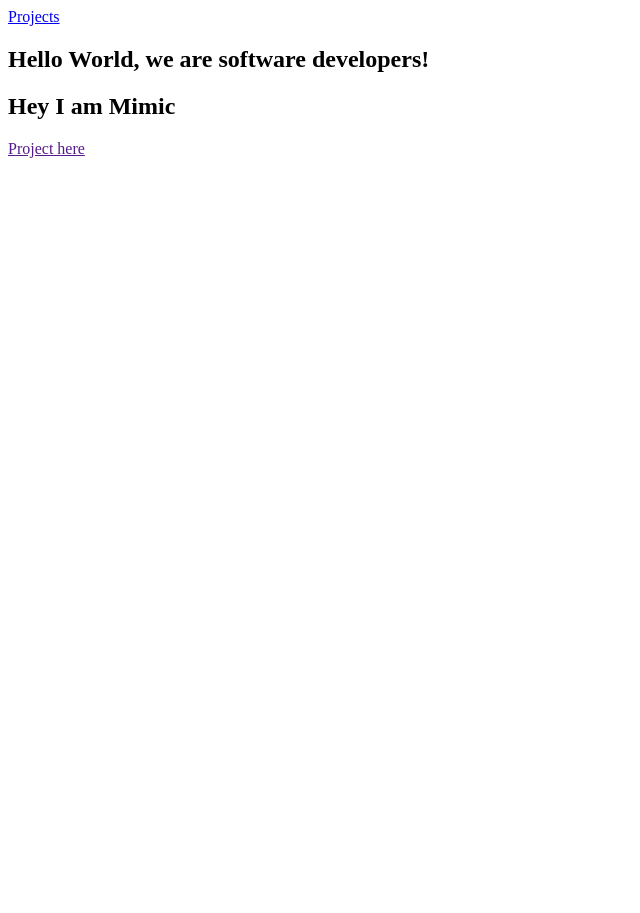
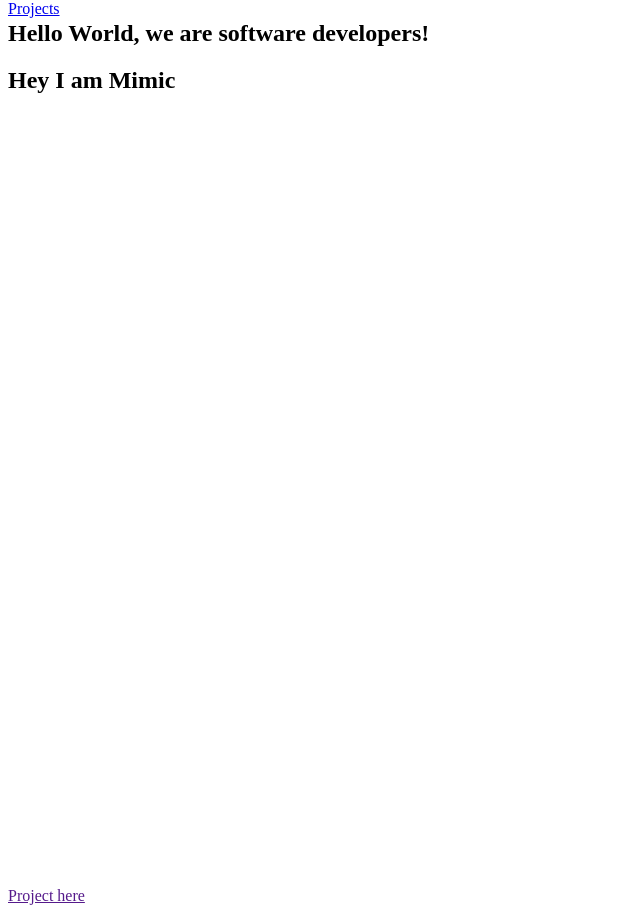
Before and after one commit to GreetyCr/microverse_Trial_Salman_Randall, a plain HTML site: page index.html in a window 1280 px wide. Shown: the whole page, without its empty margins (0-640 px from the left). Before the commit the page ends 800 px from the top, so only its background shows below. Drawn offline with Linux system fonts and the light colour scheme.

Commit message:
All tasks done

```diff
--- a/css/style.css
+++ b/css/style.css
@@ -3,3 +3,13 @@
         font-size: 7px;
     }
 }
+
+#welcome-section {
+    height: 100vh;
+}
+
+nav {
+    position: fixed;
+    top: 0px;
+    width: 100%;
+}
```
